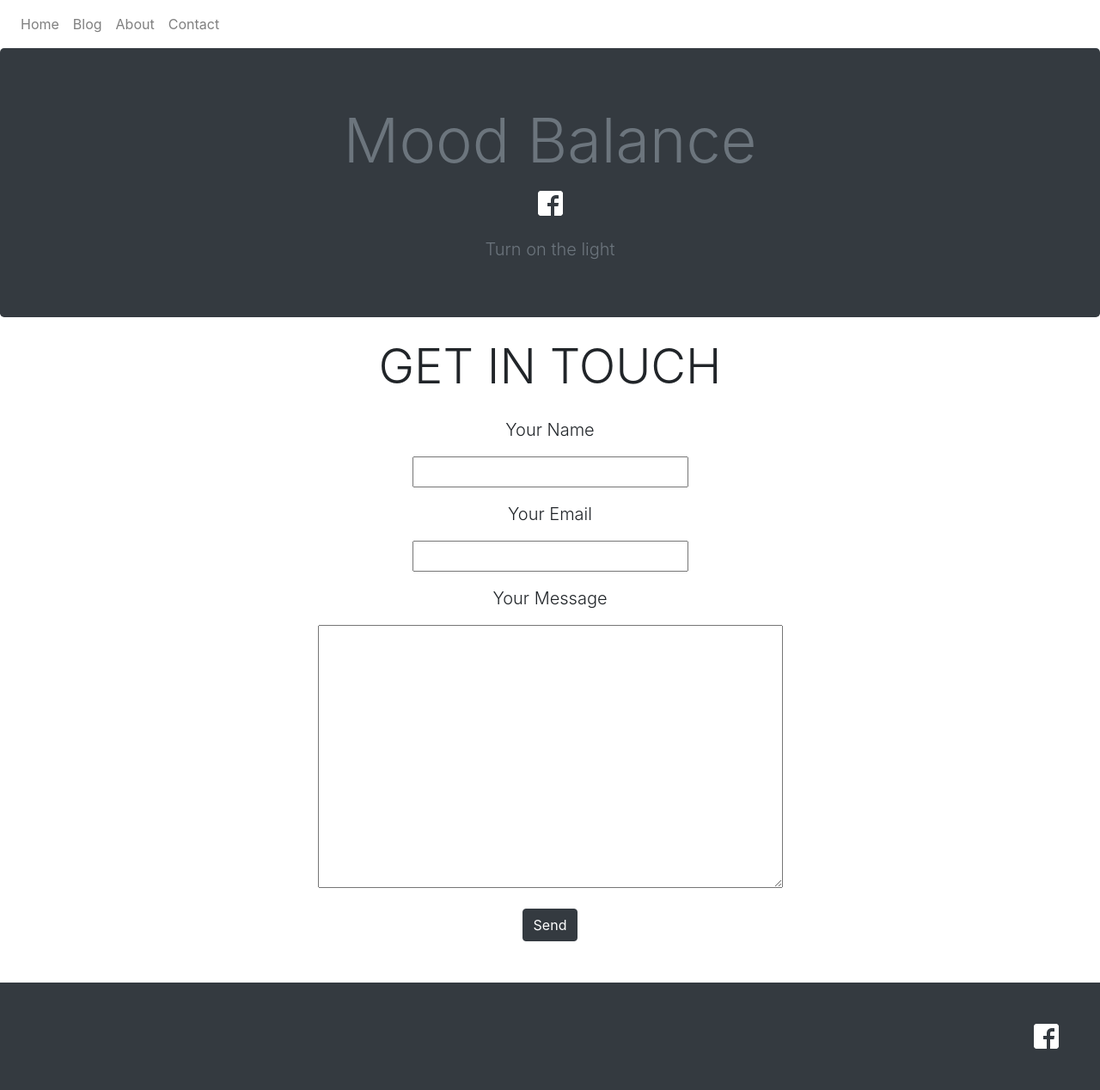
After one commit to Dziugas/mb, a Django app: page /contact/ in a window 1280 px wide. The commit adds this page. Shown: the whole page at 86% size. Run offline with Django 3.2, Linux system fonts and the light colour scheme; parts of the project's set-up code (start-up, migrations or seed data) failed here and were passed over; some libraries are stand-ins or nearby versions.

Commit message:
fixed contact email and blog template styling

```diff
--- a/mb/mood_balance/forms.py
+++ b/mb/mood_balance/forms.py
@@ -1,7 +1,6 @@
 from django import forms
-from . import models
 
-class CreateArticle(forms.ModelForm):
-    class Meta:
-        model = models.Article
-        fields = ['title', 'body', 'slug', 'thumb']
+class ContactForm(forms.Form):
+    name = forms.CharField()
+    email = forms.CharField()
+    message = forms.CharField(widget=forms.Textarea)
--- a/mb/mood_balance/templates/article_detail.html
+++ b/mb/mood_balance/templates/article_detail.html
@@ -12,8 +12,10 @@
             <div class="row">
                 <div class="col-2"></div>
                     <div class="col-8">
-                        <p class="lead text-justify">{{ article.body|safe }}</p>
-                        <p class=""> added by {{ article.author }}</p>
+                        <p class="lead text-justify">
+                        {{ article.body | safe}}
+                        </p>
+                        <p class="text-muted"> added by {{ article.author }}</p>
                     </div>
                 <div class="col-2"></div>
             </div>
--- /dev/null
+++ b/mb/mood_balance/templates/contact.html
@@ -0,0 +1,21 @@
+{% extends 'base.html' %}
+{% block title %}
+Contact me
+{% endblock %}
+{% block content %}
+<br>
+<div class="container text-center">
+    <div class="display-4">GET IN TOUCH</div>
+    <br>
+    <form class="mb-5" method="post">
+      {% csrf_token %}
+        <p class="lead">Your {{ form.name.label }}</p>
+      <p class="lead">{{ form.name }}</p>
+      <p class="lead">Your {{ form.email.label }}</p>
+      <p class="lead">{{ form.email }}</p>
+      <p class="lead">Your {{ form.message.label }}</p>
+      <p class="lead">{{ form.message }}</p>
+      <button class="btn btn-dark" type="submit">Send</button>
+    </form>
+</div>
+{% endblock %}
--- a/mb/mood_balance/urls.py
+++ b/mb/mood_balance/urls.py
@@ -24,6 +24,7 @@ urlpatterns = [
     path('about/', views.about, name='about'),
     path('blog/', views.blog, name='blog'),
     path('blog/<slug>/', views.article_detail, name='detail'),
+    path('contact/', views.contact, name='contact'),
 ]
 urlpatterns+=static(settings.STATIC_URL, document_root=settings.STATIC_ROOT)
 urlpatterns+=static(settings.MEDIA_URL, document_root=settings.MEDIA_ROOT)
--- a/mb/mood_balance/views.py
+++ b/mb/mood_balance/views.py
@@ -1,5 +1,9 @@
-from django.shortcuts import render
+from django.shortcuts import render, redirect
+from django.conf import settings
+from django.core.mail import send_mail
+
 from .models import Article
+from .forms import ContactForm
 
 def home(request):
     return render(request, 'home.html')
@@ -14,3 +18,29 @@ def blog(request):
 def article_detail(request, slug):
     article = Article.objects.get(slug = slug)
     return render(request, 'article_detail.html', {'article': article})
+
+def contact(request):
+    if request.method == 'POST':
+        form = ContactForm(request.POST)
+        if form.is_valid():
+            senders_name = form.cleaned_data['name']
+            senders_email = form.cleaned_data['email']
+            senders_message = form.cleaned_data['message']
+
+            message = "From: %s\n\n" \
+                      "Email: %s\n\n" \
+                      "Text:\n\n%s"\
+                      %(senders_name, senders_email, senders_message)
+
+            from_email = settings.EMAIL_HOST_USER
+            to_email = [from_email]
+            send_mail('Message from the Mood Balance contact form',
+                      message,
+                      from_email,
+                      to_email,
+                      fail_silently=False
+                      )
+            return redirect('contact')
+    else:
+        form = ContactForm()
+    return render(request, 'contact.html', {'form':form})
```
Also changed, not shown: mb/mb/settings.py (+8 -0 lines), mb/mood_balance/templates/blog.html (+13 -5 lines), mb/db.sqlite3, 1 other file.
